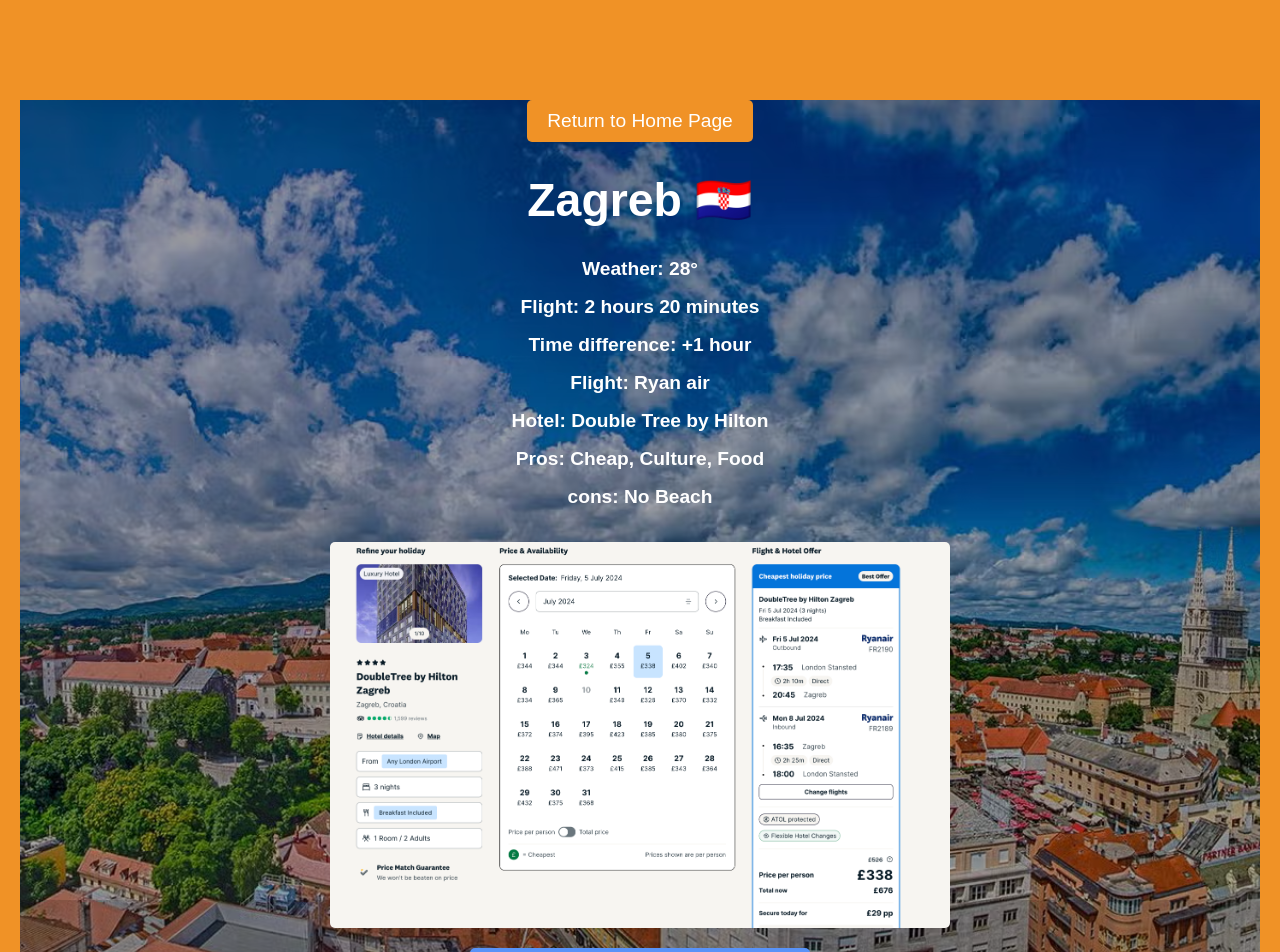
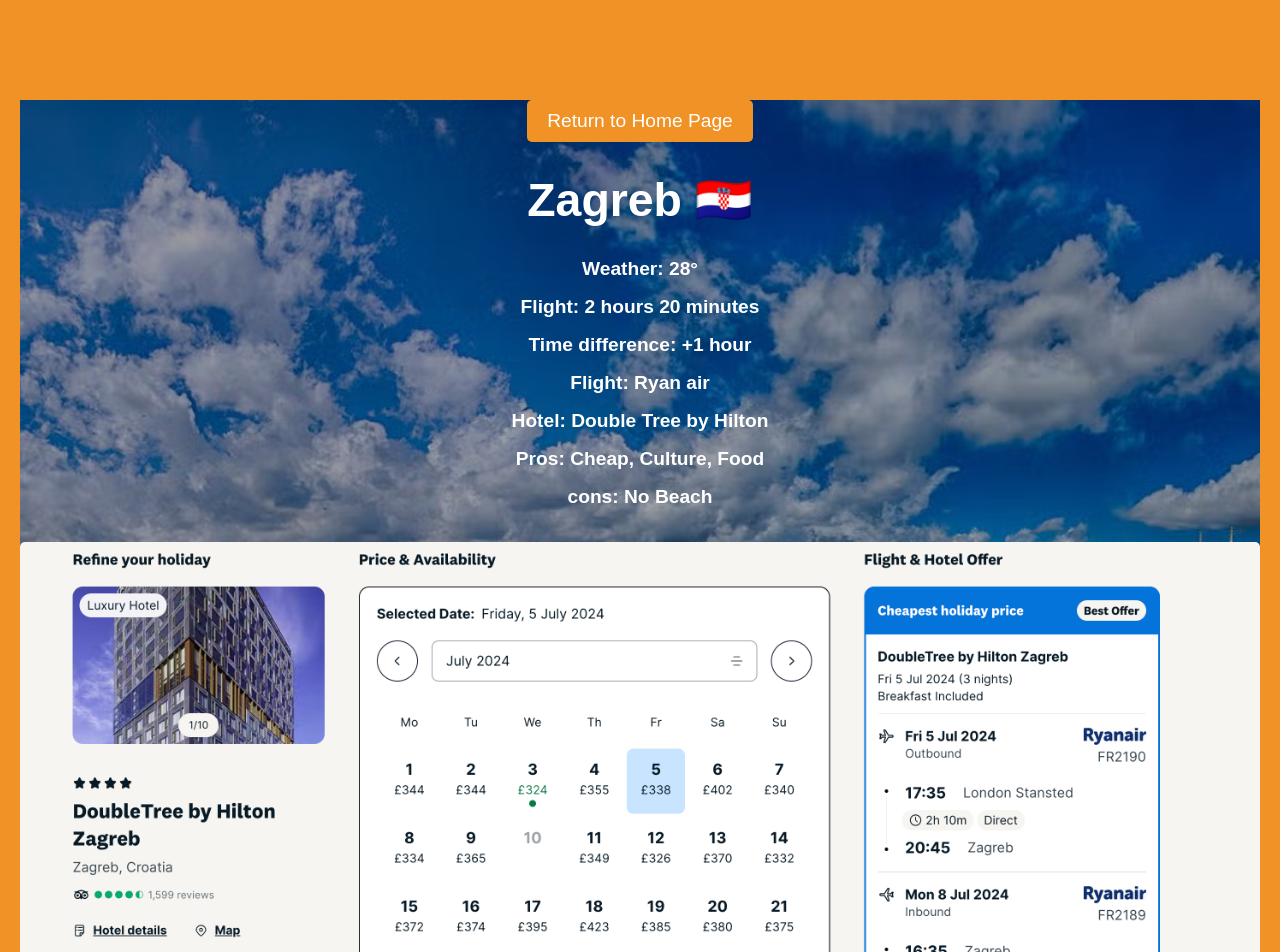
Before and after one commit to Kemi-ol/Girls-trip, a React (Create React App) app: page /zagreb in a window 1280 px wide. Shown: the top 952 px of the page. Built offline with nearby package versions, Linux system fonts and the light colour scheme.

Commit message:
image size increased

```diff
--- a/src/croatia/Zagreb.css
+++ b/src/croatia/Zagreb.css
@@ -47,7 +47,7 @@
   }
 
 .zagreb-screenshot{
-    width: 50%;
+    width: 100%;
     display: block;
     margin-top: 20px;
     margin: 0 auto;
--- a/src/spain/Marbella.css
+++ b/src/spain/Marbella.css
@@ -48,7 +48,7 @@
   }
 
 .marbella-screenshot{
-    width: 50%;
+    width: 100%;
     display: block;
     margin-top: 20px;
     margin: 0 auto;
```
